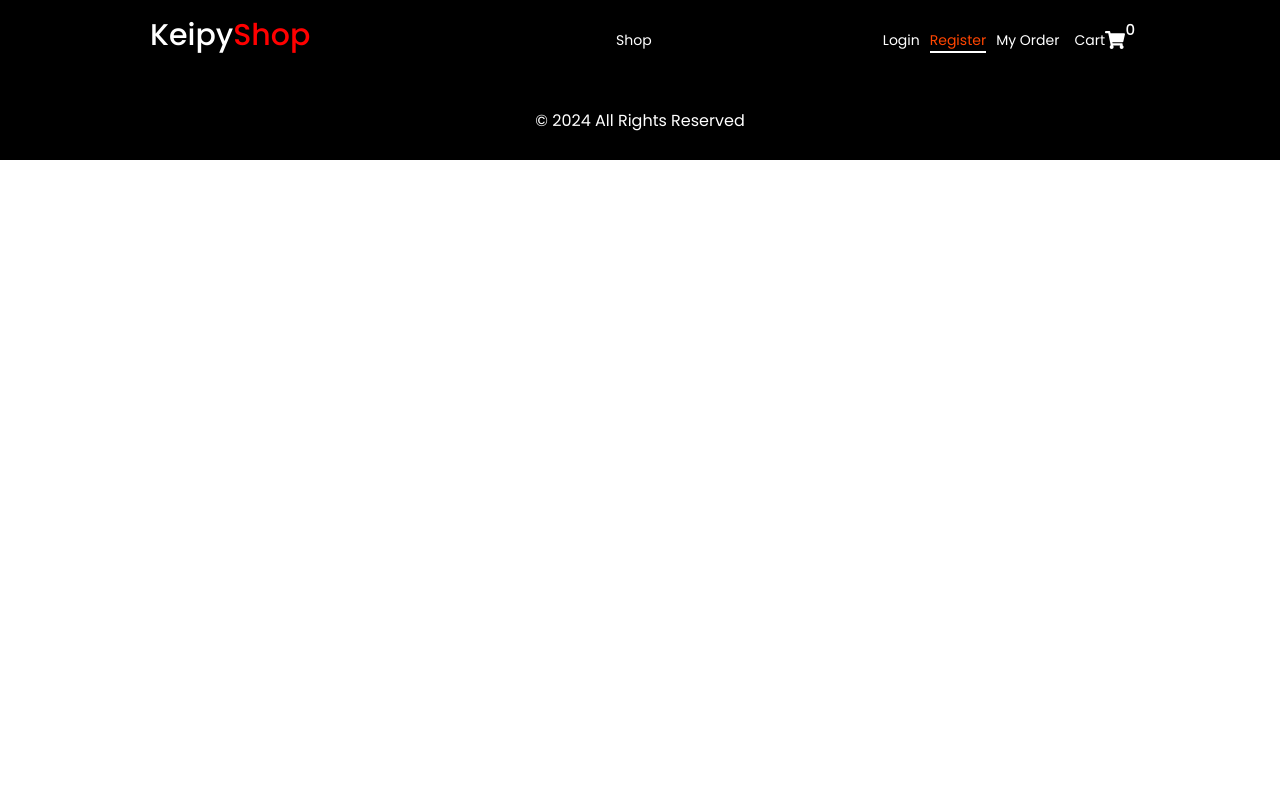
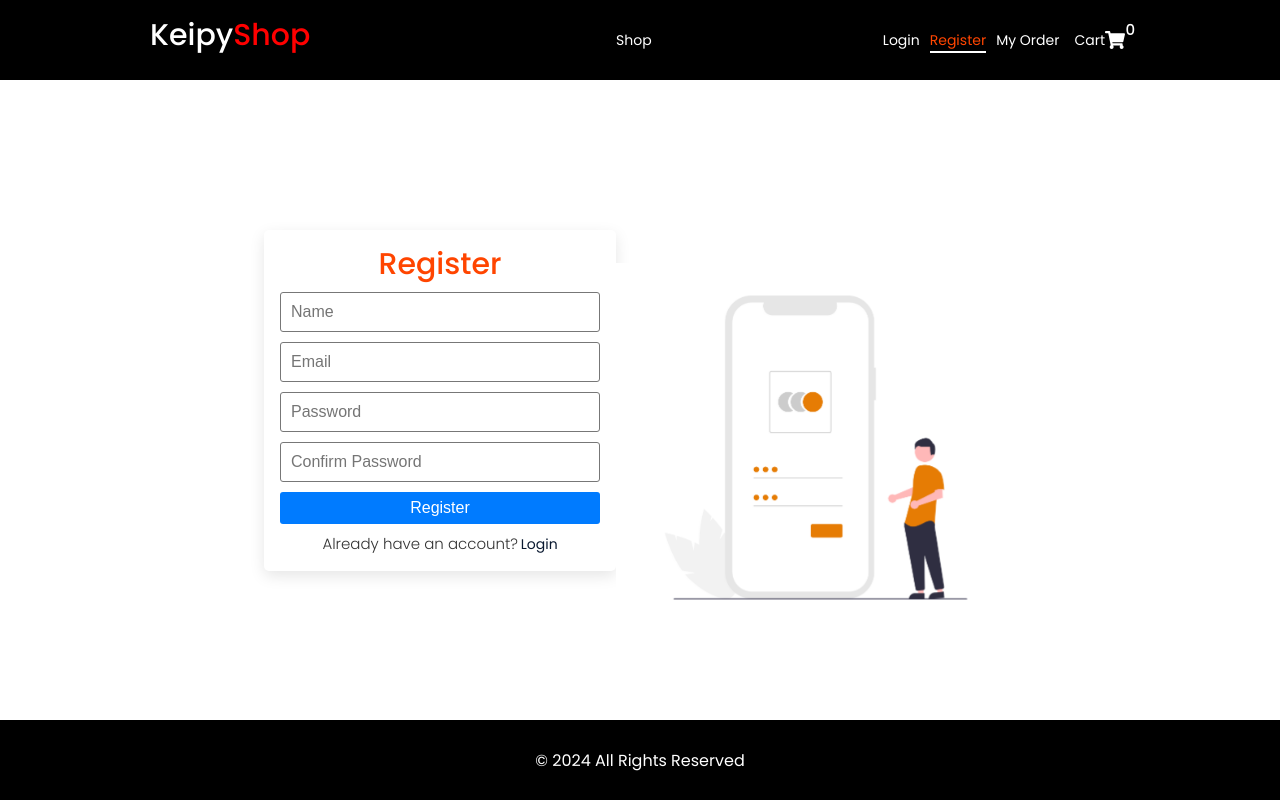
Before and after one commit to kevinandris/Advanced_MERN_E-commerce, a React (Create React App) app in the folder frontend/: page /register in a window 1280 px wide. Built offline with nearby package versions, Linux system fonts and the light colour scheme.

Commit message:
login and register page implemented

```diff
--- a/frontend/src/App.js
+++ b/frontend/src/App.js
@@ -3,6 +3,8 @@
 import Header from "./components/header/Header";
 import Footer from "./components/footer/Footer";
 import { Spinner } from "./components/loader/Loader";
+import Login from "./pages/auth/Login";
+import Register from "./pages/auth/Register";
 
 function App() {
   return (
@@ -11,6 +13,8 @@
         <Header /> {/* from components folder */}
         <Routes>
           <Route path="/" element={<Home />} />
+          <Route path="/login" element={<Login />} />
+          <Route path="/register" element={<Register />} />
         </Routes>
         <Footer />
       </BrowserRouter>
--- /dev/null
+++ b/frontend/src/pages/auth/Login.js
@@ -0,0 +1,51 @@
+import React, { useState } from "react";
+import styles from "./auth.module.scss";
+import loginImg from "../../assets/login.png";
+import { Link } from "react-router-dom";
+import Card from "../../components/card/Card";
+
+const Login = () => {
+  const [email, setEmail] = useState("");
+  const [password, setPassword] = useState("");
+
+  const loginUser = () => {};
+
+  return (
+    <section className={`container ${styles.auth}`}>
+      <div className={styles.img}>
+        <img src={loginImg} alt="Login" width={400} />
+      </div>
+
+      <Card>
+        <div className={styles.form}>
+          <h2>Login</h2>
+          <form onSubmit={loginUser}>
+            <input
+              type="text"
+              placeholder="Email"
+              value={email}
+              onChange={(e) => setEmail(e.target.value)}
+              required
+            />
+            <input
+              type="password"
+              placeholder="Password"
+              value={password}
+              onChange={(e) => setPassword(e.target.value)}
+              required
+            />
+            <button type="submit" className="--btn --btn-primary --btn-block">
+              Login
+            </button>
+          </form>
+          <span className={styles.register}>
+            <p>Don't have an account? </p> &nbsp;
+            <Link to="/register">Register</Link>
+          </span>
+        </div>
+      </Card>
+    </section>
+  );
+};
+
+export default Login;
--- /dev/null
+++ b/frontend/src/pages/auth/Register.js
@@ -0,0 +1,80 @@
+import React, { useState } from "react";
+import styles from "./auth.module.scss";
+import loginImg from "../../assets/login.png";
+import { Link } from "react-router-dom";
+import Card from "../../components/card/Card";
+
+const initialState = {
+  name: "",
+  email: "",
+  password: "",
+  cPassword: "",
+};
+const Register = () => {
+  const [formData, setFormData] = useState(initialState);
+  const { name, email, password, cPassword } = formData;
+
+  const handleInputChange = (e) => {
+    const { name, value } = e.target;
+    setFormData({ ...formData, [name]: value });
+  };
+
+  const registerUser = () => {};
+
+  return (
+    <section className={`container ${styles.auth}`}>
+      <Card>
+        <div className={styles.form}>
+          <h2>Register</h2>
+          <form onSubmit={registerUser}>
+            <input
+              type="text"
+              placeholder="Name"
+              name="name"
+              value={name}
+              onChange={handleInputChange}
+              required
+            />
+            <input
+              type="text"
+              placeholder="Email"
+              name={email}
+              value={email}
+              onChange={handleInputChange}
+              required
+            />
+            <input
+              type="password"
+              placeholder="Password"
+              name={password}
+              value={password}
+              onChange={handleInputChange}
+              required
+            />
+            <input
+              type="password"
+              placeholder="Confirm Password"
+              name="cPassword"
+              value={cPassword}
+              onChange={handleInputChange}
+              required
+            />
+            <button type="submit" className="--btn --btn-primary --btn-block">
+              Register
+            </button>
+          </form>
+          <span className={styles.register}>
+            <p>Already have an account? </p> &nbsp;
+            <Link to="/register">Login</Link>
+          </span>
+        </div>
+      </Card>
+
+      <div className={styles.img}>
+        <img src={loginImg} alt="Login" width={400} />
+      </div>
+    </section>
+  );
+};
+
+export default Register;
--- /dev/null
+++ b/frontend/src/pages/auth/auth.module.scss
@@ -0,0 +1,74 @@
+.auth {
+  min-height: 80vh;
+  display: flex;
+  justify-content: center;
+  align-items: center;
+
+  .img {
+    animation: slide-down 0.5s ease;
+  }
+
+  .form {
+    width: 35rem;
+    padding: 1.5rem;
+    animation: slide-up 0.5s ease;
+    h2 {
+      color: var(--color-danger);
+      text-align: center;
+    }
+    form {
+      input[type="text"],
+      input[type="email"],
+      input[type="password"] {
+        display: block;
+        font-size: 1.6rem;
+        font-weight: 300;
+        padding: 1rem;
+        margin: 1rem auto;
+        width: 100%;
+        border: 1px solid #777;
+        border-radius: 3px;
+        outline: none;
+      }
+      .links {
+        display: flex;
+        justify-content: space-between;
+        margin: 5px 0;
+      }
+
+      p {
+        text-align: center;
+        margin: 1rem;
+      }
+    }
+    .register {
+      display: flex;
+      justify-content: center;
+      align-items: center;
+      margin-top: 1rem;
+    }
+  }
+
+  @keyframes slide-up {
+    0% {
+      transform: translateY(-5rem);
+    }
+    100% {
+      transform: translateY(0);
+    }
+  }
+  @keyframes slide-down {
+    0% {
+      transform: translateY(5rem);
+    }
+    100% {
+      transform: translateY(0);
+    }
+  }
+}
+
+@media screen and (max-width: 700px) {
+  .img {
+    display: none;
+  }
+}
```
